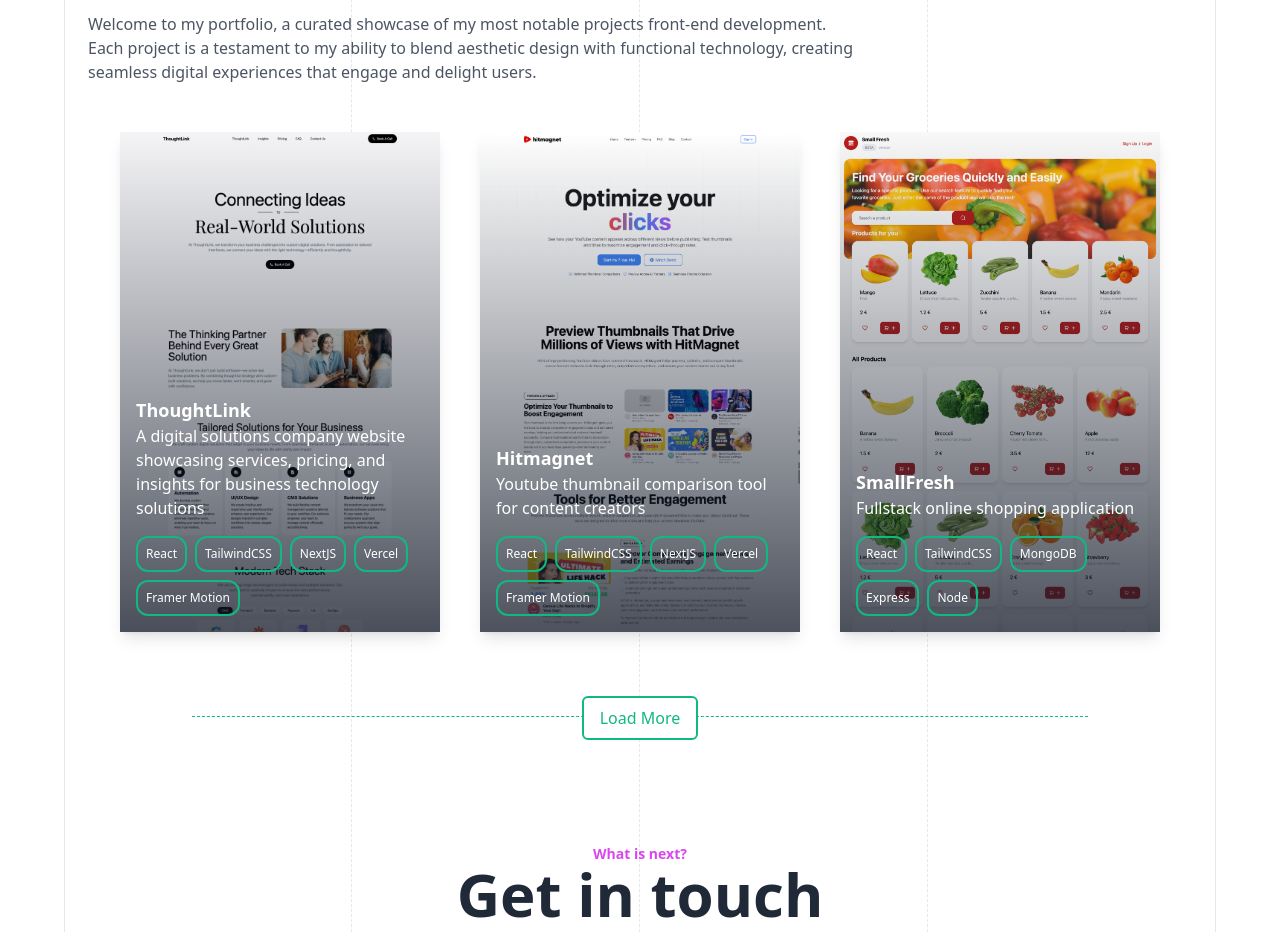
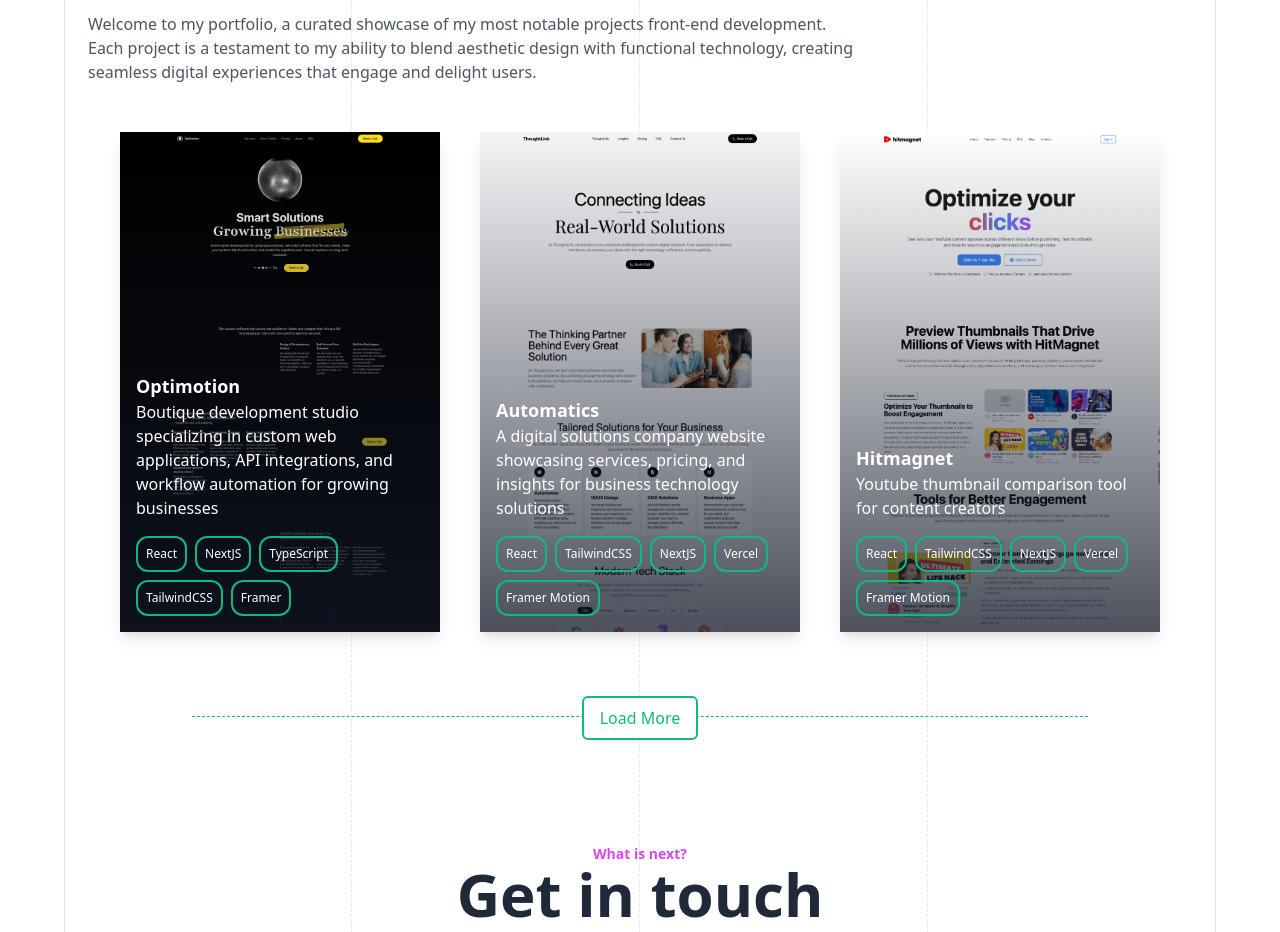
Before and after one commit to cursedxp/portfolio-site, a React (Vite) app: page / in a window 1280 px wide. Shown: the part 2860-3792 px from the top of the page. Built offline with nearby package versions, Linux system fonts and the light colour scheme.

Commit message:
feat: add Optimotion portfolio item and fix PropTypes validation
- Add new portfolio item for Optimotion boutique development studio
- Move Optimotion to first position in portfolio
- Add PropTypes validation for id prop
- Include Optimotion website screenshot

```diff
--- a/src/components/Portfolio/Portfolio.jsx
+++ b/src/components/Portfolio/Portfolio.jsx
@@ -1,4 +1,5 @@
 import { useState, useRef, useEffect } from "react";
+import PropTypes from "prop-types";
 import RevealAnimation from "../RevealAnimation/RevealAnimation";
 import { motion, useAnimation, useInView } from "framer-motion";
 import TechBuble from "../TechBuble/TechBuble";
@@ -19,10 +20,17 @@ export default function Portfolio({ id }) {
 
   const portfolioItems = [
     {
-      title: "ThoughtLink",
+      title: "Optimotion",
+      description: "Boutique development studio specializing in custom web applications, API integrations, and workflow automation for growing businesses",
+      url: "https://www.optimotion.dev/",
+      imageUrl: "/www.optimotion.dev_.png",
+      techStack: ["React", "NextJS", "TypeScript", "TailwindCSS", "Framer"],
+    },
+    {
+      title: "Automatics",
       description:
         "A digital solutions company website showcasing services, pricing, and insights for business technology solutions",
-      url: "https://thoughtlink.vercel.app/",
+      url: "https://www.automatics.dev/",
       imageUrl: "/thoughtlink.vercel.app.png",
       techStack: ["React", "TailwindCSS", "NextJS", "Vercel", "Framer Motion"],
     },
@@ -139,3 +147,7 @@ export default function Portfolio({ id }) {
     </section>
   );
 }
+
+Portfolio.propTypes = {
+  id: PropTypes.string.isRequired,
+};
```
Also changed, not shown: public/www.optimotion.dev_.png (added), 1 other file (tests, documents, lock files or other folders).
